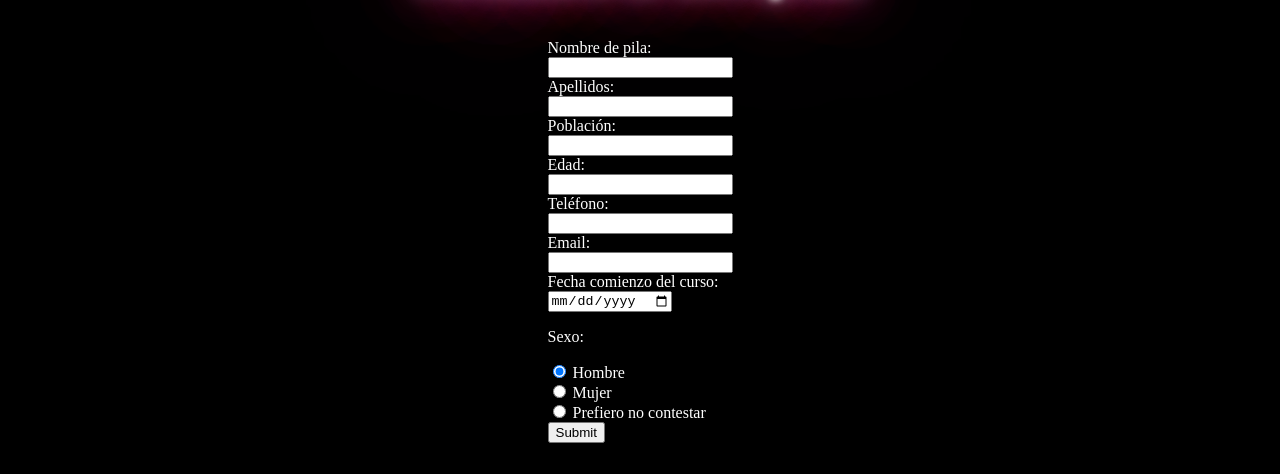
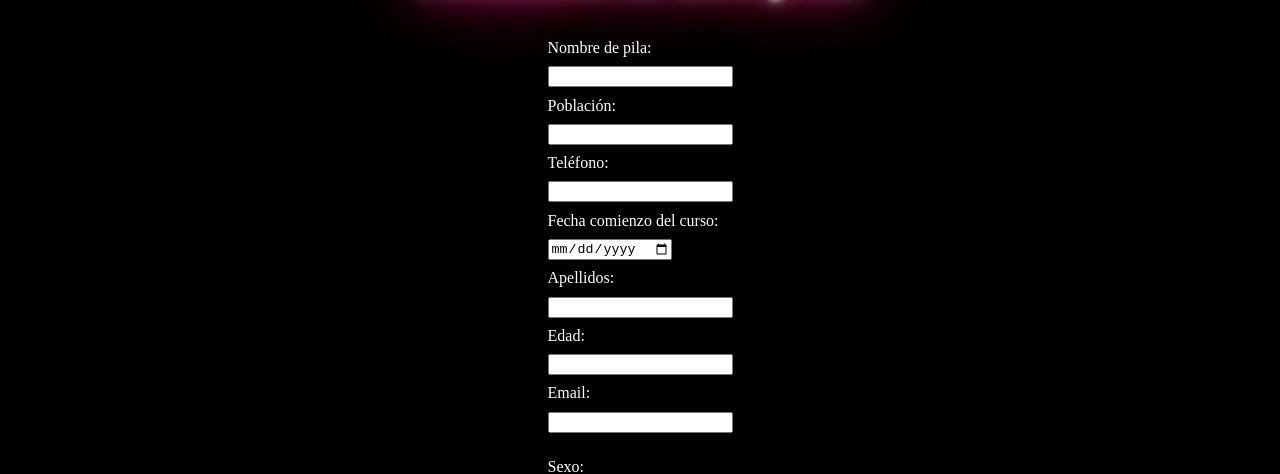
Before and after one commit to RojanoVargas/Lets-Coder, a plain HTML site: page epic-2-3-css/inscripcion.html in a window 1280 px wide. Shown: the part 483-957 px from the top of the page. Drawn offline with Linux system fonts and the light colour scheme.

Commit message:
añadir formulario de Alexandra

```diff
--- a/epic-2-3-css/inscripcion.html
+++ b/epic-2-3-css/inscripcion.html
@@ -30,20 +30,30 @@
 
     <div class="container-form">
         <form action="/action_page.php">
+            <div>
                 <label for="fname">Nombre de pila:</label><br>
                 <input type="text"><br>
+
+                <label for="city">Población:</label><br>
+                <input type="text"><br>
+
+                <label for="phone">Teléfono:</label><br>
+                <input type="tel"><br>
+
+                <label for="startdate">Fecha comienzo del curso:</label><br>
+                <input type="date"><br>
+            </div>
+
+            <div>
                 <label for="lname">Apellidos:</label><br>
                 <input type="text"><br>
-            <label for="city">Población:</label><br>
-            <input type="text"><br>
+
                 <label for="age">Edad:</label><br>
                 <input type="number"><br>
-            <label for="phone">Teléfono:</label><br>
-            <input type="tel"><br>
+
                 <label for="email">Email:</label><br>
                 <input type="email"><br>
-            <label for="startdate">Fecha comienzo del curso:</label><br>
-            <input type="date"><br>
+
                 <p>Sexo:</p>
 
                 <div>
@@ -60,7 +70,7 @@
                     <input type="radio" id="louie" name="drone" value="louie">
                     <label for="louie">Prefiero no contestar</label>
                 </div>
-
+            </div>
 
             <input class="btn-submit" type="submit" value="Submit">
         </form>
--- a/epic-2-3-css/styles/own-style.css
+++ b/epic-2-3-css/styles/own-style.css
@@ -154,8 +154,7 @@ button {
 
 /* Alumnos */
 .list-container,
-.table-container,
-.container-form {
+.table-container {
     display: flex;
     flex-direction: column;
     align-items: center;
@@ -185,3 +184,18 @@ td {
 .btn-submit {
 
 }
+
+input {
+    margin: 5% 0;
+}
+
+.container-form {
+    display: flex;
+    flex-direction: column;
+    align-items: center;
+    margin: 40px 0 60px 0;
+}
+
+.container-form > div {
+	width: 50%;
+}
```
Lines whose indentation alone changed are shown as unchanged.
